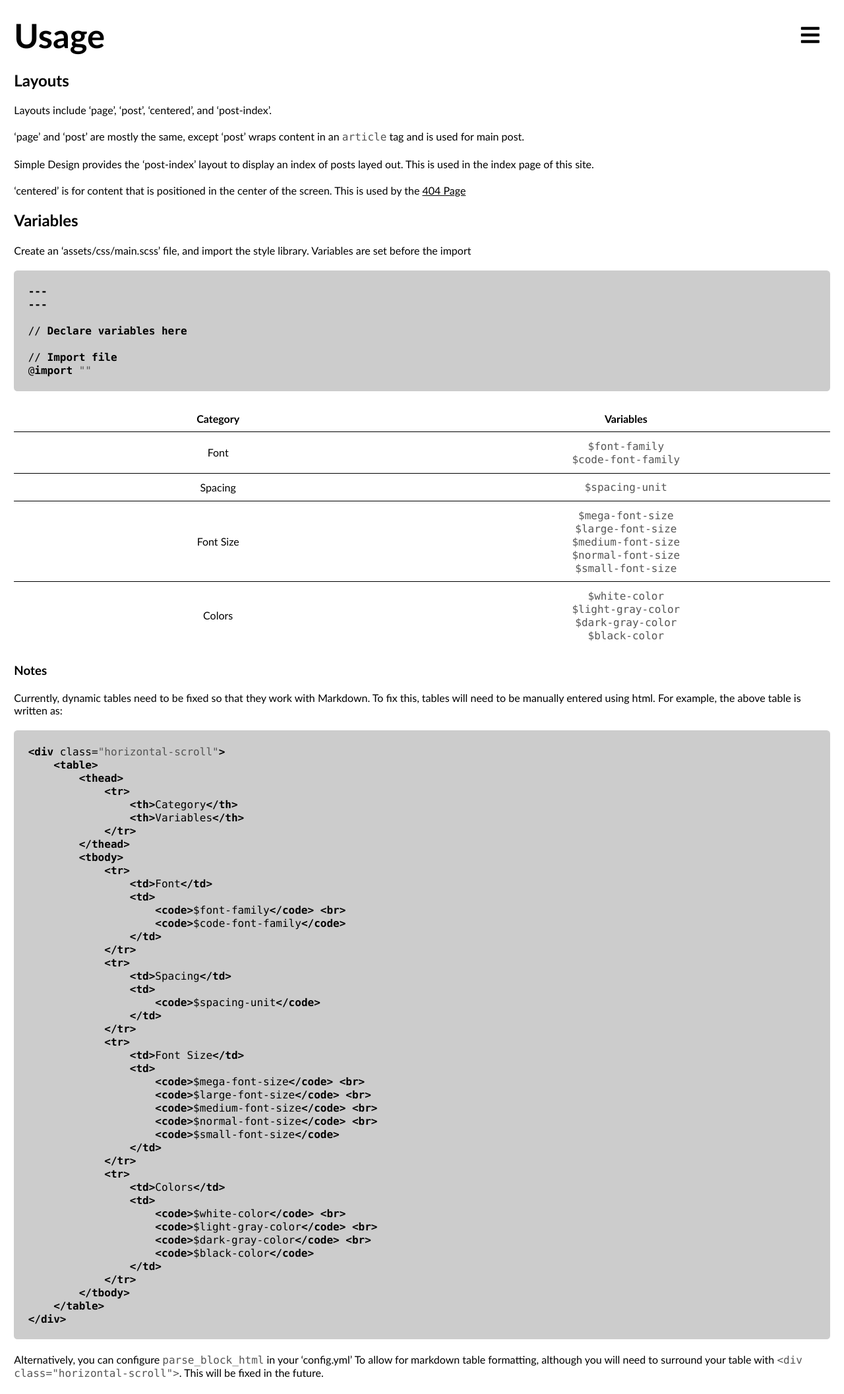
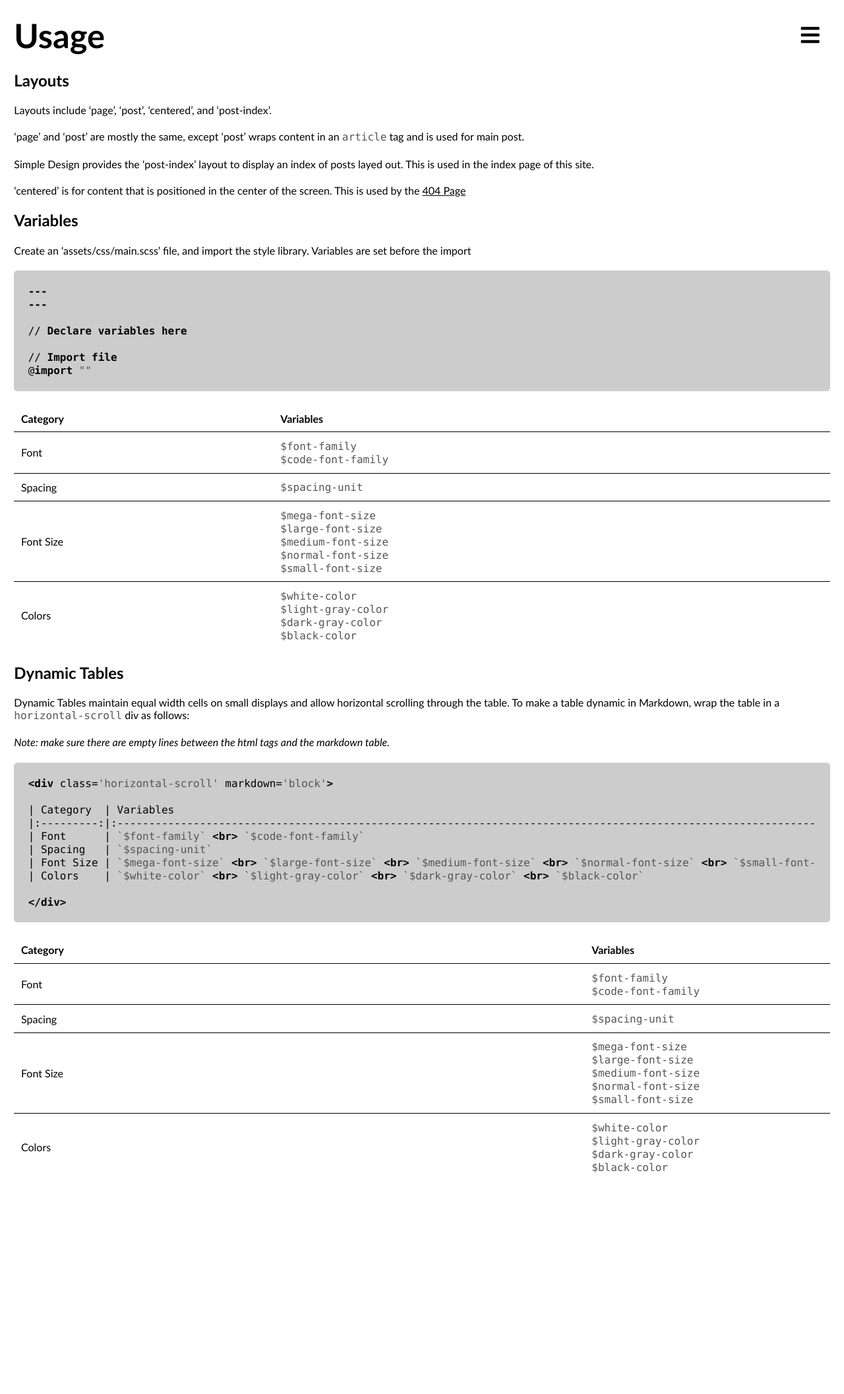
Before and after one commit to andydevs/jekyll-theme-peaceful-gates, a Jekyll site: the page built from usage.md, in a window 1280 px wide. Shown: the whole page at 66% size. Built offline with Jekyll 4.4.1, drawn with Linux system fonts in a browser that asks for light colours; after the commit the page ends 1811 px from its top, so only the background shows below that.

Commit message:
Updated css to allow for non-dynamic tables

````diff
--- a/_sass/jekyll-theme-simple-design/_base.scss
+++ b/_sass/jekyll-theme-simple-design/_base.scss
@@ -40,13 +40,14 @@ table {
     border-collapse: collapse;
     table-layout: fixed;
     margin: 0pt;
-    width: 100%;
+    min-width: 100%;
+    overflow: hidden;
     th,td {
         margin: 0pt;
         padding: $spacing-2;
         overflow: hidden;
-        text-align: center;
         border-bottom: 1px solid $black-color;
+        white-space: nowrap;
     }
     tr:last-child {
         td {
--- a/assets/js/table-layout.js
+++ b/assets/js/table-layout.js
@@ -1,31 +1,13 @@
 $(function() {
-    $('table').each(function() {
-        // Get longest word
-        let longest = $(this)
+    $('.horizontal-scroll > table').each(function() {
+        // Get cell width from longest line in table
+        let cellWidth = $(this)
             .find('th,td')
-            .map(function() {
-                return $(this).text()
-                    // Get maximum length of lines
-                    .split('\n')
-                    .reduce(function(a, b) {
-                        return a.length >= b.length ? a : b
-                    }, '')
-            })
+            .map(function() { return parseInt($(this).outerWidth()) })
             .get()
-            .reduce(function(a, b) {
-                return a.length >= b.length ? a : b
-            }, '')
+            .reduce((a, b) => Math.max(a, b))
 
-        console.log('longest', longest)
-
-        // Get length of longest
-        let font = $(this).find('td').css('font')
-        let canvas = document.createElement('canvas')
-        let ctx = canvas.getContext('2d')
-        ctx.font = font
-        let length = ctx.measureText(longest).width
-
-        // Set table cell lengths to length of longest
-        $(this).find('th,td').css('width', length)
+        // Set minimum width of table cell to width of longest element
+        $(this).find('th,td').css('min-width', cellWidth)
     })
 })
--- a/usage.md
+++ b/usage.md
@@ -4,7 +4,7 @@ title: Usage
 ---
 
 Layouts
-----------------------------------------------------------------------------
+------------------------------------------------------------------------------------------------------------------------------------
 
 Layouts include 'page', 'post', 'centered', and 'post-index'.
 
@@ -18,7 +18,7 @@ layed out. This is used in the index page of this site.
 This is used by the [404 Page](/bogus)
 
 Variables
-----------------------------------------------------------------------------
+------------------------------------------------------------------------------------------------------------------------------------
 
 Create an 'assets/css/main.scss' file, and import the style library.
 Variables are set before the import
@@ -33,106 +33,40 @@ Variables are set before the import
 @import "{{ site.theme }}"
 ```
 
-<!-- Table -->
-<div class="horizontal-scroll">
-    <table>
-        <thead>
-            <tr>
-                <th>Category</th>
-                <th>Variables</th>
-            </tr>
-        </thead>
-        <tbody>
-            <tr>
-                <td>Font</td>
-                <td>
-                    <code>$font-family</code> <br>
-                    <code>$code-font-family</code>
-                </td>
-            </tr>
-            <tr>
-                <td>Spacing</td>
-                <td>
-                    <code>$spacing-unit</code>
-                </td>
-            </tr>
-            <tr>
-                <td>Font Size</td>
-                <td>
-                    <code>$mega-font-size</code> <br>
-                    <code>$large-font-size</code> <br>
-                    <code>$medium-font-size</code> <br>
-                    <code>$normal-font-size</code> <br>
-                    <code>$small-font-size</code>
-                </td>
-            </tr>
-            <tr>
-                <td>Colors</td>
-                <td>
-                    <code>$white-color</code> <br>
-                    <code>$light-gray-color</code> <br>
-                    <code>$dark-gray-color</code> <br>
-                    <code>$black-color</code>
-                </td>
-            </tr>
-        </tbody>
-    </table>
-</div>
+| Category  | Variables                                                                                                           |
+|:----------|:--------------------------------------------------------------------------------------------------------------------|
+| Font      | `$font-family` <br> `$code-font-family`                                                                             |
+| Spacing   | `$spacing-unit`                                                                                                     |
+| Font Size | `$mega-font-size` <br> `$large-font-size` <br> `$medium-font-size` <br> `$normal-font-size` <br> `$small-font-size` |
+| Colors    | `$white-color` <br> `$light-gray-color` <br> `$dark-gray-color` <br> `$black-color`                                 |
 
-### Notes
+Dynamic Tables
+-----------------------------------------------------------------------------------------------------------------------------------
 
-Currently, dynamic tables need to be fixed so that they work with Markdown.
-To fix this, tables will need to be manually entered using html. For example,
-the above table is written as:
+Dynamic Tables maintain equal width cells on small displays and allow horizontal scrolling through the table. To make a table
+dynamic in Markdown, wrap the table in a `horizontal-scroll` div as follows:
 
-```html
-<div class="horizontal-scroll">
-    <table>
-        <thead>
-            <tr>
-                <th>Category</th>
-                <th>Variables</th>
-            </tr>
-        </thead>
-        <tbody>
-            <tr>
-                <td>Font</td>
-                <td>
-                    <code>$font-family</code> <br>
-                    <code>$code-font-family</code>
-                </td>
-            </tr>
-            <tr>
-                <td>Spacing</td>
-                <td>
-                    <code>$spacing-unit</code>
-                </td>
-            </tr>
-            <tr>
-                <td>Font Size</td>
-                <td>
-                    <code>$mega-font-size</code> <br>
-                    <code>$large-font-size</code> <br>
-                    <code>$medium-font-size</code> <br>
-                    <code>$normal-font-size</code> <br>
-                    <code>$small-font-size</code>
-                </td>
-            </tr>
-            <tr>
-                <td>Colors</td>
-                <td>
-                    <code>$white-color</code> <br>
-                    <code>$light-gray-color</code> <br>
-                    <code>$dark-gray-color</code> <br>
-                    <code>$black-color</code>
-                </td>
-            </tr>
-        </tbody>
-    </table>
+_Note: make sure there are empty lines between the html tags and the markdown table._
+
+```markdown
+<div class='horizontal-scroll' markdown='block'>
+
+| Category  | Variables                                                                                                           |
+|:---------:|:-------------------------------------------------------------------------------------------------------------------:|
+| Font      | `$font-family` <br> `$code-font-family`                                                                             |
+| Spacing   | `$spacing-unit`                                                                                                     |
+| Font Size | `$mega-font-size` <br> `$large-font-size` <br> `$medium-font-size` <br> `$normal-font-size` <br> `$small-font-size` |
+| Colors    | `$white-color` <br> `$light-gray-color` <br> `$dark-gray-color` <br> `$black-color`                                 |
+
 </div>
 ```
+<div class='horizontal-scroll' markdown='block'>
 
-Alternatively, you can configure `parse_block_html` in your 'config.yml'
-To allow for markdown table formatting, although you will need to surround
-your table with `<div class="horizontal-scroll">`. This will be fixed in the
-future.
+| Category  | Variables                                                                                                           |
+|:----------|:--------------------------------------------------------------------------------------------------------------------|
+| Font      | `$font-family` <br> `$code-font-family`                                                                             |
+| Spacing   | `$spacing-unit`                                                                                                     |
+| Font Size | `$mega-font-size` <br> `$large-font-size` <br> `$medium-font-size` <br> `$normal-font-size` <br> `$small-font-size` |
+| Colors    | `$white-color` <br> `$light-gray-color` <br> `$dark-gray-color` <br> `$black-color`                                 |
+
+</div>
````
Also changed, not shown: TODO.md (+26 -4 lines).
